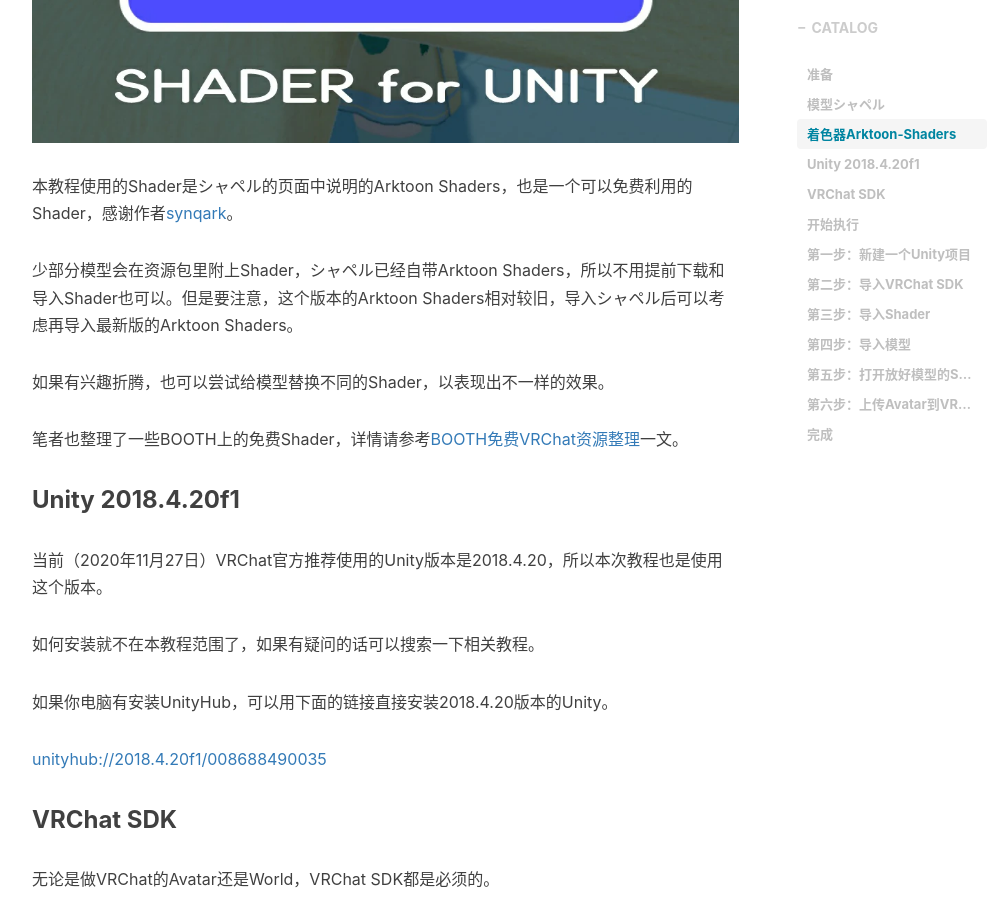
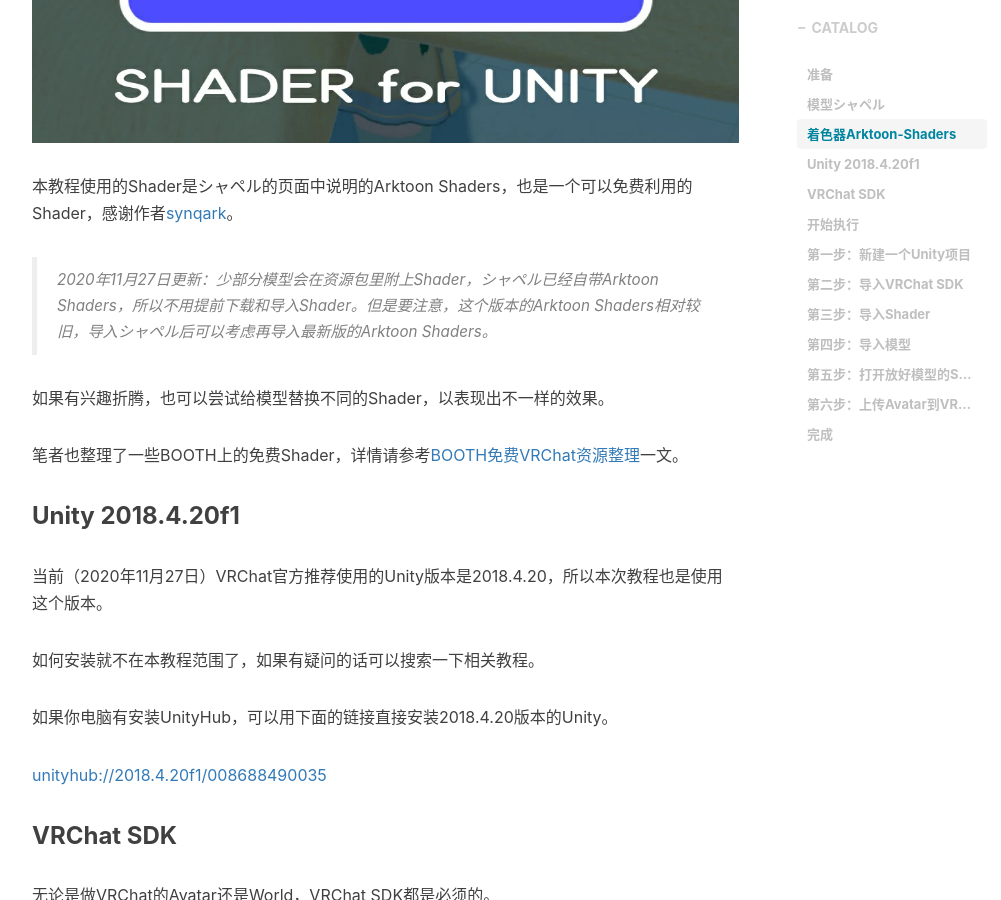
Before and after one commit to SunnyRx/SunnyRx.github.io, a Jekyll site: the page built from _posts/2019-12-28-Easy-to-DIY-VRChat-Avatar.markdown, in a window 1280 px wide and 900 px high, scrolled down 3603 px. Shown: the whole window, without its empty margins (233-1234 px from the left). Built offline with Jekyll 4.4.1, drawn with Linux system fonts in a browser that asks for light colours; nearby versions of some CDN libraries; comment, search, counter and statistics services are not loaded.

Commit message:
更新博文

```diff
--- a/_posts/2019-12-28-Easy-to-DIY-VRChat-Avatar.markdown
+++ b/_posts/2019-12-28-Easy-to-DIY-VRChat-Avatar.markdown
@@ -59,7 +59,7 @@
 
 本教程使用的Shader是シャペル的页面中说明的Arktoon Shaders，也是一个可以免费利用的Shader，感谢作者[synqark](https://twitter.com/synqark)。
 
-少部分模型会在资源包里附上Shader，シャペル已经自带Arktoon Shaders，所以不用提前下载和导入Shader也可以。但是要注意，这个版本的Arktoon Shaders相对较旧，导入シャペル后可以考虑再导入最新版的Arktoon Shaders。
+> 2020年11月27日更新：少部分模型会在资源包里附上Shader，シャペル已经自带Arktoon Shaders，所以不用提前下载和导入Shader。但是要注意，这个版本的Arktoon Shaders相对较旧，导入シャペル后可以考虑再导入最新版的Arktoon Shaders。
 
 如果有兴趣折腾，也可以尝试给模型替换不同的Shader，以表现出不一样的效果。
 
```
